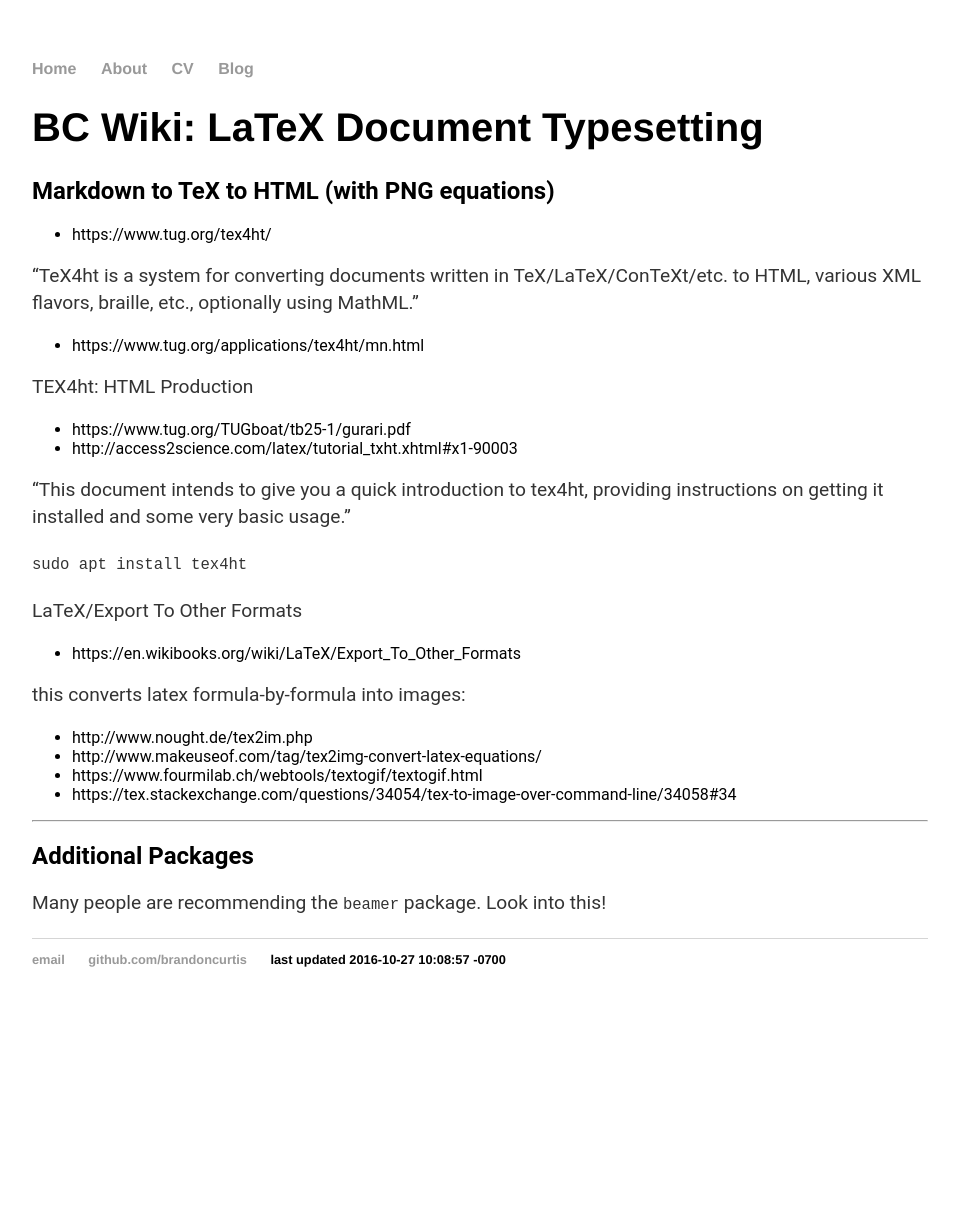
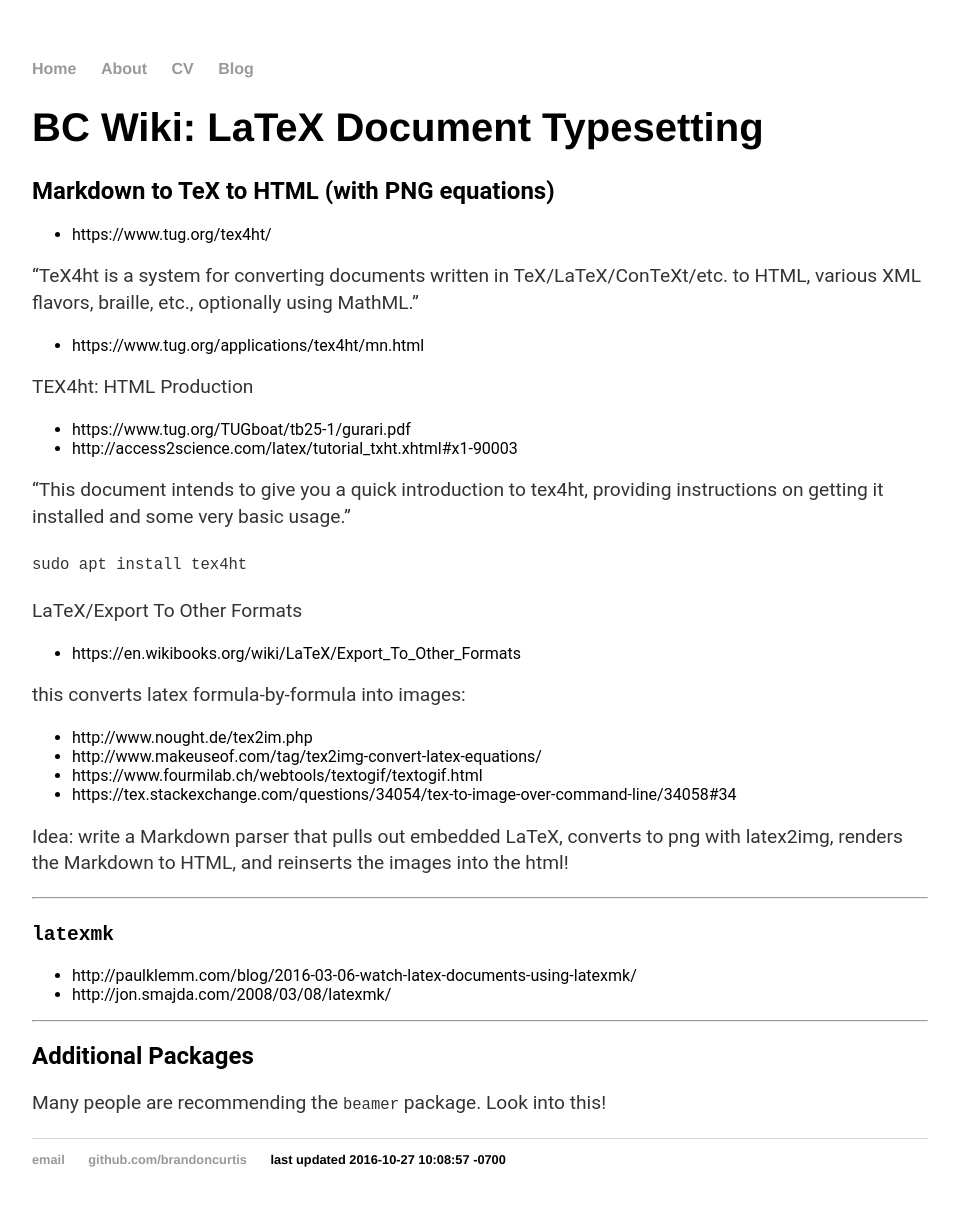
Before and after one commit to brandoncurtis/wiki, a Jekyll site: the page built from _wikipages/software/latex.md, in a window 1280 px wide. Shown: the whole page, without its empty margins (160-1119 px from the left). Built offline with Jekyll 4.4.1, drawn with Linux system fonts in a browser that asks for light colours; before the commit the page ends 1027 px from its top, so only the background shows below that.

```diff
--- a/_wikipages/software/latex.md
+++ b/_wikipages/software/latex.md
@@ -33,6 +33,16 @@ this converts latex formula-by-formula into images:
 + https://www.fourmilab.ch/webtools/textogif/textogif.html
 + https://tex.stackexchange.com/questions/34054/tex-to-image-over-command-line/34058#34
 
+Idea:
+write a Markdown parser that pulls out embedded LaTeX, converts to png with latex2img, renders the Markdown to HTML, and reinserts the images into the html!
+
+----
+
+## `latexmk`
+
++ http://paulklemm.com/blog/2016-03-06-watch-latex-documents-using-latexmk/
++ http://jon.smajda.com/2008/03/08/latexmk/
+
 ----
 
 ## Additional Packages
```
Also changed, not shown: _wikipages/software/plotting.md (added, +10 -0 lines), 1 other file.
